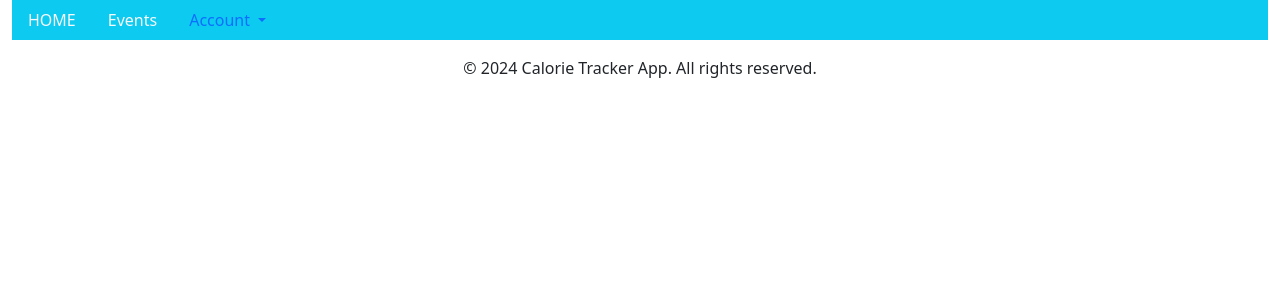
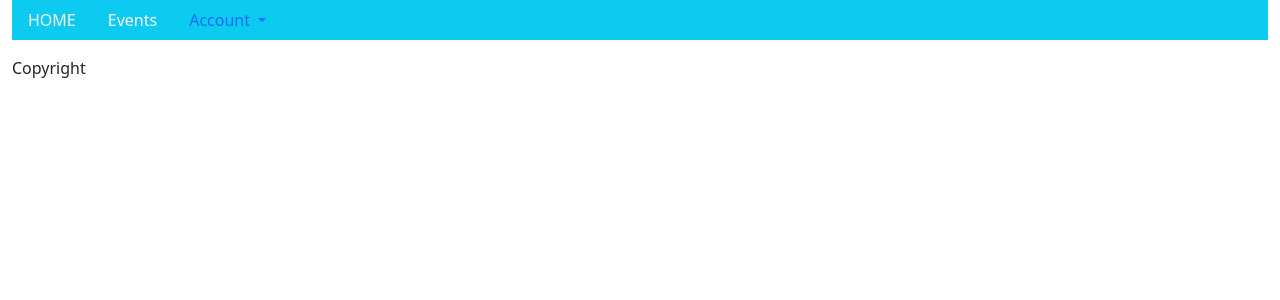
Before and after one commit to Andy-James-Osborne/ClubHub-Django-Hackathon, a Django app: page / in a window 1280 px wide. Shown: the top 300 px of the page. Run offline with Django 4.2, Linux system fonts and the light colour scheme; some libraries are stand-ins or nearby versions.

Commit message:
Add footer to index.html

```diff
--- a/templates/index.html
+++ b/templates/index.html
@@ -1,11 +1,13 @@
 <!DOCTYPE html>
 <html>
+
 <head>
   <title>{% block title %}{% endblock %}</title>
   {% load bootstrap5 %}
   {% bootstrap_css %}
   {% bootstrap_javascript %}
 </head>
+
 <body>
   <nav>
     <div class="container-fluid">
@@ -17,7 +19,8 @@
           <a class="nav-link link-light" href="#">Events</a>
         </li>
         <li class="nav-item dropdown">
-                  <a class="nav-link dropdown-toggle" href="#" id="navbarDropdown" role="button" data-bs-toggle="dropdown" aria-expanded="false">
+          <a class="nav-link dropdown-toggle" href="#" id="navbarDropdown" role="button" data-bs-toggle="dropdown"
+            aria-expanded="false">
             {% if user.is_authenticated %}
             {{ user.username }}
             {% else %}
@@ -27,7 +30,9 @@
           <ul class="dropdown-menu dropdown-menu-end" aria-labelledby="navbarDropdown">
             <li><a class="dropdown-item" href="#">Profile</a></li>
             <li><a class="dropdown-item" href="#">Events</a></li>
-                    <li><hr class="dropdown-divider"></li>
+            <li>
+              <hr class="dropdown-divider">
+            </li>
             <li><a class="dropdown-item" href="#">Logout</a></li>
           </ul>
         </li>
@@ -38,8 +43,27 @@
   {% endblock %}
 
   <footer class="text-center py-3">
-        © 2024 Calorie Tracker App. All rights reserved.
+    <div class="container-fluid bg-color-footer">
+      <div class="row">
+        <div class="col-sm-4 text-start footer-copyright d-none d-sm-inline-block">
+          <div>Copyright</div>
+        </div>
+        <div class="row container-flex col-sm-8">
+          <div id="footer-icons" class="text-end">
+            <a href="https://en-gb.facebook.com/" target="_blank" rel="noopener"
+              aria-label="Visit our Facebook page (opens in a new tab)"><i
+                class="footer-item fa-brands fa-facebook"></i></a>
+            <a href="https://twitter.com/" target="_blank" rel="noopener"
+              aria-label="Visit our X page (opens in a new tab)"><i class="footer-item fa-brands fa-x-twitter"></i></a>
+            <a href="https://www.instagram.com/" target="_blank" rel="noopener"
+              aria-label="Visit our Instagram page (opens in a new tab)"><i
+                class="footer-item fa-brands fa-instagram"></i></a>
+          </div>
+        </div>
+      </div>
+    </div>
   </footer>
 
 </body>
+
 </html>
```
Lines whose indentation alone changed are shown as unchanged.
